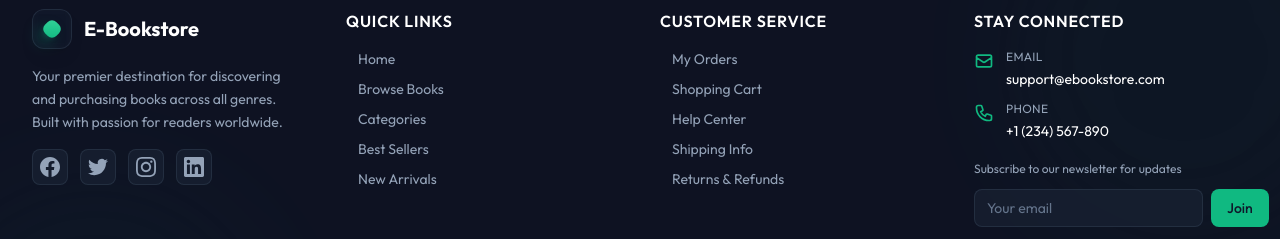
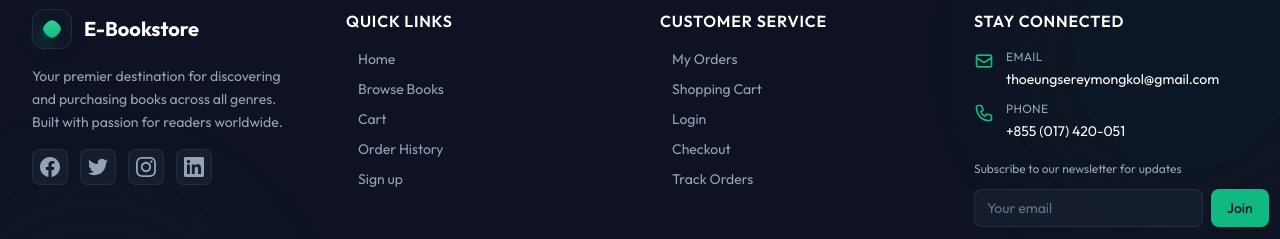
Before and after one commit to Mongkol7/E-Bookstore, a React (Vite) app: page / in a window 1280 px wide. Shown: the part 840-1079 px from the top of the page. Built offline with nearby package versions, Linux system fonts and the light colour scheme; no server answers.

Commit message:
Footer's links Updated

```diff
--- a/src/components/Footer.jsx
+++ b/src/components/Footer.jsx
@@ -28,7 +28,7 @@ function Footer() {
             </p>
             <div className="flex gap-3">
               <a
-                href="https://facebook.com"
+                href="https://www.instagram.com/sereymongkol_thoeung/"
                 target="_blank"
                 rel="noopener noreferrer"
                 className="w-9 h-9 bg-slate-800/50 hover:bg-emerald-500/20 border border-slate-700/50 hover:border-emerald-500/50 rounded-lg flex items-center justify-center text-slate-400 hover:text-emerald-400 transition-all duration-200"
@@ -43,7 +43,7 @@ function Footer() {
                 </svg>
               </a>
               <a
-                href="https://twitter.com"
+                href="https://www.instagram.com/sereymongkol_thoeung/"
                 target="_blank"
                 rel="noopener noreferrer"
                 className="w-9 h-9 bg-slate-800/50 hover:bg-emerald-500/20 border border-slate-700/50 hover:border-emerald-500/50 rounded-lg flex items-center justify-center text-slate-400 hover:text-emerald-400 transition-all duration-200"
@@ -58,7 +58,7 @@ function Footer() {
                 </svg>
               </a>
               <a
-                href="https://instagram.com"
+                href="https://www.instagram.com/sereymongkol_thoeung/"
                 target="_blank"
                 rel="noopener noreferrer"
                 className="w-9 h-9 bg-slate-800/50 hover:bg-emerald-500/20 border border-slate-700/50 hover:border-emerald-500/50 rounded-lg flex items-center justify-center text-slate-400 hover:text-emerald-400 transition-all duration-200"
@@ -73,7 +73,7 @@ function Footer() {
                 </svg>
               </a>
               <a
-                href="https://linkedin.com"
+                href="https://www.instagram.com/sereymongkol_thoeung/"
                 target="_blank"
                 rel="noopener noreferrer"
                 className="w-9 h-9 bg-slate-800/50 hover:bg-emerald-500/20 border border-slate-700/50 hover:border-emerald-500/50 rounded-lg flex items-center justify-center text-slate-400 hover:text-emerald-400 transition-all duration-200"
@@ -120,7 +120,7 @@ function Footer() {
                   className="text-slate-400 hover:text-emerald-400 transition-colors text-sm flex items-center gap-2 group"
                 >
                   <span className="w-1 h-1 bg-emerald-500 rounded-full opacity-0 group-hover:opacity-100 transition-opacity"></span>
-                  Categories
+                  Cart
                 </Link>
               </li>
               <li>
@@ -129,7 +129,7 @@ function Footer() {
                   className="text-slate-400 hover:text-emerald-400 transition-colors text-sm flex items-center gap-2 group"
                 >
                   <span className="w-1 h-1 bg-emerald-500 rounded-full opacity-0 group-hover:opacity-100 transition-opacity"></span>
-                  Best Sellers
+                  Order History
                 </Link>
               </li>
               <li>
@@ -138,7 +138,7 @@ function Footer() {
                   className="text-slate-400 hover:text-emerald-400 transition-colors text-sm flex items-center gap-2 group"
                 >
                   <span className="w-1 h-1 bg-emerald-500 rounded-full opacity-0 group-hover:opacity-100 transition-opacity"></span>
-                  New Arrivals
+                  Sign up
                 </Link>
               </li>
             </ul>
@@ -174,7 +174,7 @@ function Footer() {
                   className="text-slate-400 hover:text-emerald-400 transition-colors text-sm flex items-center gap-2 group"
                 >
                   <span className="w-1 h-1 bg-emerald-500 rounded-full opacity-0 group-hover:opacity-100 transition-opacity"></span>
-                  Help Center
+                  Login
                 </Link>
               </li>
               <li>
@@ -183,16 +183,16 @@ function Footer() {
                   className="text-slate-400 hover:text-emerald-400 transition-colors text-sm flex items-center gap-2 group"
                 >
                   <span className="w-1 h-1 bg-emerald-500 rounded-full opacity-0 group-hover:opacity-100 transition-opacity"></span>
-                  Shipping Info
+                  Checkout
                 </Link>
               </li>
               <li>
                 <Link
-                  to="/"
+                  to="/orders"
                   className="text-slate-400 hover:text-emerald-400 transition-colors text-sm flex items-center gap-2 group"
                 >
                   <span className="w-1 h-1 bg-emerald-500 rounded-full opacity-0 group-hover:opacity-100 transition-opacity"></span>
-                  Returns & Refunds
+                  Track Orders
                 </Link>
               </li>
             </ul>
@@ -223,11 +223,9 @@ function Footer() {
                     Email
                   </p>
                   <a
-                    href="mailto:support@ebookstore.com"
+                    href="mailto:thoeungsereymongkol@gmail.com"
                     className="text-white hover:text-emerald-400 transition-colors"
-                  >
-                    support@ebookstore.com
-                  </a>
+                  >thoeungsereymongkol@gmail.com</a>
                 </div>
               </div>
 
@@ -250,10 +248,10 @@ function Footer() {
                     Phone
                   </p>
                   <a
-                    href="tel:+1234567890"
+                    href="tel:+17420051"
                     className="text-white hover:text-emerald-400 transition-colors"
                   >
-                    +1 (234) 567-890
+                    +855 (017) 420-051
                   </a>
                 </div>
               </div>
```
